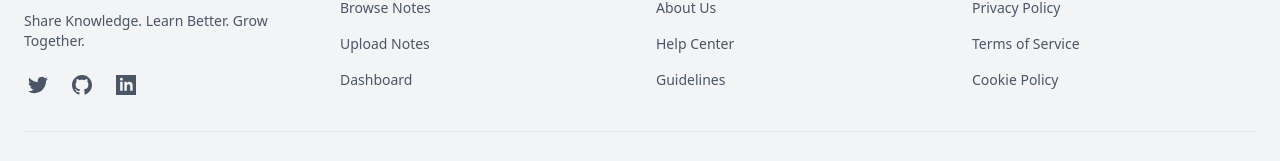
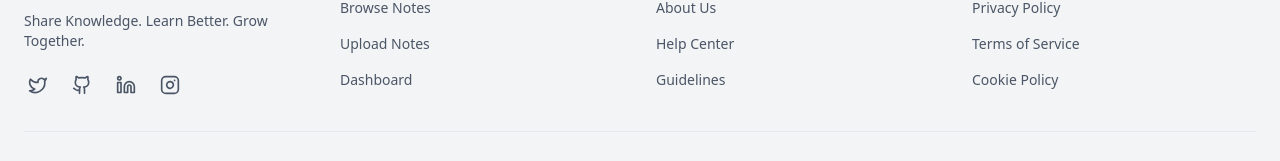
Before and after one commit to Vivekkrguptajio/notesSharing, a React app in the folder frontend/: page / in a window 1280 px wide. Shown: the part 3201-3362 px from the top of the page. Built offline with nearby package versions, Linux system fonts and the light colour scheme; no server answers; the HTML template or start-up script is replaced by a standard one.

Commit message:
feat: Enhance Footer component with navigation handling and social links

```diff
--- a/frontend/src/components/common/Footer.jsx
+++ b/frontend/src/components/common/Footer.jsx
@@ -1,14 +1,28 @@
-import React from 'react'
+import React from 'react';
+import { Link, useNavigate } from 'react-router-dom';
+import { Twitter, Github, Linkedin, Instagram } from 'lucide-react';
+import { isAuthenticated } from '../../api/auth.api';
 
 export default function Footer() {
+  const navigate = useNavigate();
+
+  const handleQuickLinkClick = (e, href) => {
+    e.preventDefault();
+    if (href === '/notes' || isAuthenticated()) {
+      navigate(href);
+    } else {
+      navigate('/login');
+    }
+  };
+
   const footerLinks = {
     quickLinks: [
-      { name: "Browse Notes", href: "#" },
-      { name: "Upload Notes", href: "#" },
-      { name: "Dashboard", href: "#" }
+      { name: "Browse Notes", href: "/notes" },
+      { name: "Upload Notes", href: "/student/upload" },
+      { name: "Dashboard", href: "/student/dashboard" }
     ],
     resources: [
-      { name: "About Us", href: "#" },
+      { name: "About Us", href: "/about" },
       { name: "Help Center", href: "#" },
       { name: "Guidelines", href: "#" }
     ],
@@ -22,30 +36,28 @@ export default function Footer() {
   const socialLinks = [
     {
       name: "Twitter",
-      href: "#",
-      icon: (
-        <path d="M23.953 4.57a10 10 0 01-2.825.775 4.958 4.958 0 002.163-2.723c-.951.555-2.005.959-3.127 1.184a4.92 4.92 0 00-8.384 4.482C7.69 8.095 4.067 6.13 1.64 3.162a4.822 4.822 0 00-.666 2.475c0 1.71.87 3.213 2.188 4.096a4.904 4.904 0 01-2.228-.616v.06a4.923 4.923 0 003.946 4.827 4.996 4.996 0 01-2.212.085 4.936 4.936 0 004.604 3.417 9.867 9.867 0 01-6.102 2.105c-.39 0-.779-.023-1.17-.067a13.995 13.995 0 007.557 2.209c9.053 0 13.998-7.496 13.998-13.985 0-.21 0-.42-.015-.63A9.935 9.935 0 0024 4.59z"/>
-      )
+      href: "https://x.com/Vivekkr_gupta",
+      icon: <Twitter className="w-5 h-5" />
     },
     {
       name: "GitHub",
-      href: "#",
-      icon: (
-        <path d="M12 0c-6.626 0-12 5.373-12 12 0 5.302 3.438 9.8 8.207 11.387.599.111.793-.261.793-.577v-2.234c-3.338.726-4.033-1.416-4.033-1.416-.546-1.387-1.333-1.756-1.333-1.756-1.089-.745.083-.729.083-.729 1.205.084 1.839 1.237 1.839 1.237 1.07 1.834 2.807 1.304 3.492.997.107-.775.418-1.305.762-1.604-2.665-.305-5.467-1.334-5.467-5.931 0-1.311.469-2.381 1.236-3.221-.124-.303-.535-1.524.117-3.176 0 0 1.008-.322 3.301 1.23.957-.266 1.983-.399 3.003-.404 1.02.005 2.047.138 3.006.404 2.291-1.552 3.297-1.23 3.297-1.23.653 1.653.242 2.874.118 3.176.77.84 1.235 1.911 1.235 3.221 0 4.609-2.807 5.624-5.479 5.921.43.372.823 1.102.823 2.222v3.293c0 .319.192.694.801.576 4.765-1.589 8.199-6.086 8.199-11.386 0-6.627-5.373-12-12-12z"/>
-      )
+      href: "https://github.com/Vivekkrguptajio",
+      icon: <Github className="w-5 h-5" />
     },
     {
       name: "LinkedIn",
-      href: "#",
-      icon: (
-        <path d="M0 0v24h24v-24h-24zm8 19h-3v-11h3v11zm-1.5-12.268c-.966 0-1.75-.79-1.75-1.764s.784-1.764 1.75-1.764 1.75.79 1.75 1.764-.783 1.764-1.75 1.764zm13.5 12.268h-3v-5.604c0-3.368-4-3.113-4 0v5.604h-3v-11h3v1.765c1.397-2.586 7-2.777 7 2.476v6.759z"/>
-      )
+      href: "https://www.linkedin.com/in/vivek369",
+      icon: <Linkedin className="w-5 h-5" />
+    },
+    {
+      name: "Instagram",
+      href: "https://instagram.com/kumarvivek.ai",
+      icon: <Instagram className="w-5 h-5" />
     }
   ];
 
   return (
     <>
-      {/* Footer */}
       <footer className="w-full bg-gray-100 border-t border-gray-200">
         <div className="max-w-7xl mx-auto px-4 sm:px-6 py-8 sm:py-10 md:py-12">
           {/* Footer Grid */}
@@ -68,12 +80,12 @@ export default function Footer() {
                   <a
                     key={index}
                     href={social.href}
+                    target="_blank"
+                    rel="noopener noreferrer"
                     className="text-gray-600 hover:text-indigo-600 transition-colors p-1"
                     aria-label={social.name}
                   >
-                    <svg className="w-5 h-5" fill="currentColor" viewBox="0 0 24 24">
-                      {social.icon}
-                    </svg>
+                    {social.icon}
                   </a>
                 ))}
               </div>
@@ -87,12 +99,12 @@ export default function Footer() {
               <ul className="space-y-3">
                 {footerLinks.quickLinks.map((link, index) => (
                   <li key={index}>
-                    <a
-                      href={link.href}
-                      className="text-gray-600 hover:text-indigo-600 text-sm transition-colors inline-block"
+                    <button
+                      onClick={(e) => handleQuickLinkClick(e, link.href)}
+                      className="text-gray-600 hover:text-indigo-600 text-sm transition-colors inline-block text-left"
                     >
                       {link.name}
-                    </a>
+                    </button>
                   </li>
                 ))}
               </ul>
@@ -106,12 +118,12 @@ export default function Footer() {
               <ul className="space-y-3">
                 {footerLinks.resources.map((link, index) => (
                   <li key={index}>
-                    <a
-                      href={link.href}
+                    <Link
+                      to={link.href}
                       className="text-gray-600 hover:text-indigo-600 text-sm transition-colors inline-block"
                     >
                       {link.name}
-                    </a>
+                    </Link>
                   </li>
                 ))}
               </ul>
@@ -140,11 +152,11 @@ export default function Footer() {
           {/* Copyright */}
           <div className="pt-6 sm:pt-8 border-t border-gray-200">
             <p className="text-center text-xs sm:text-sm text-gray-600">
-              © 2025 CampusNotes. All rights reserved.
+              © {new Date().getFullYear()} CampusNotes. All rights reserved.
             </p>
           </div>
         </div>
       </footer>
     </>
-  )
+  );
 }
```
